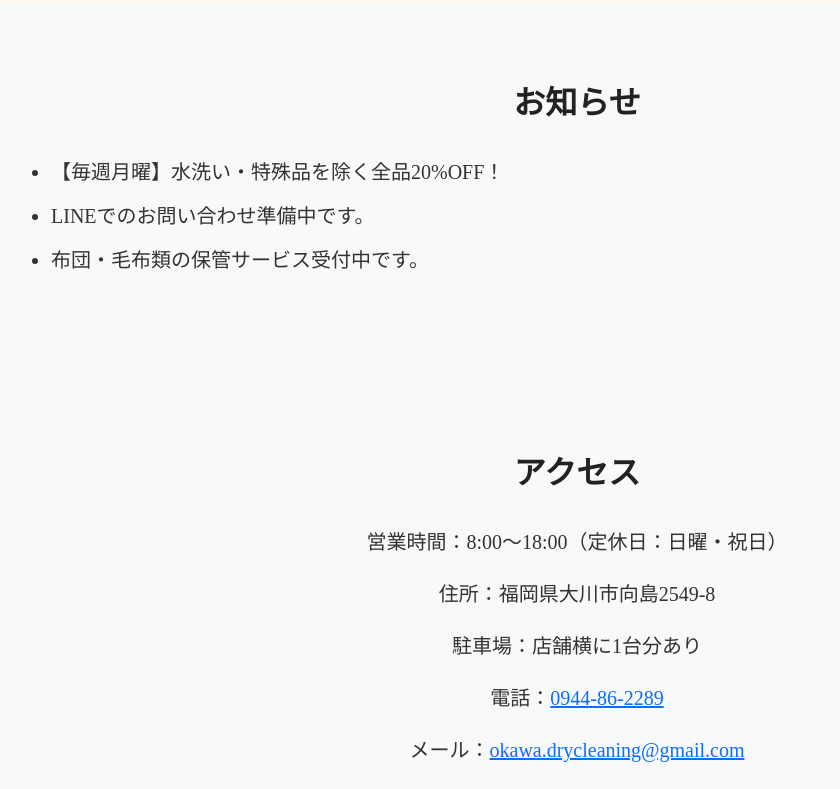
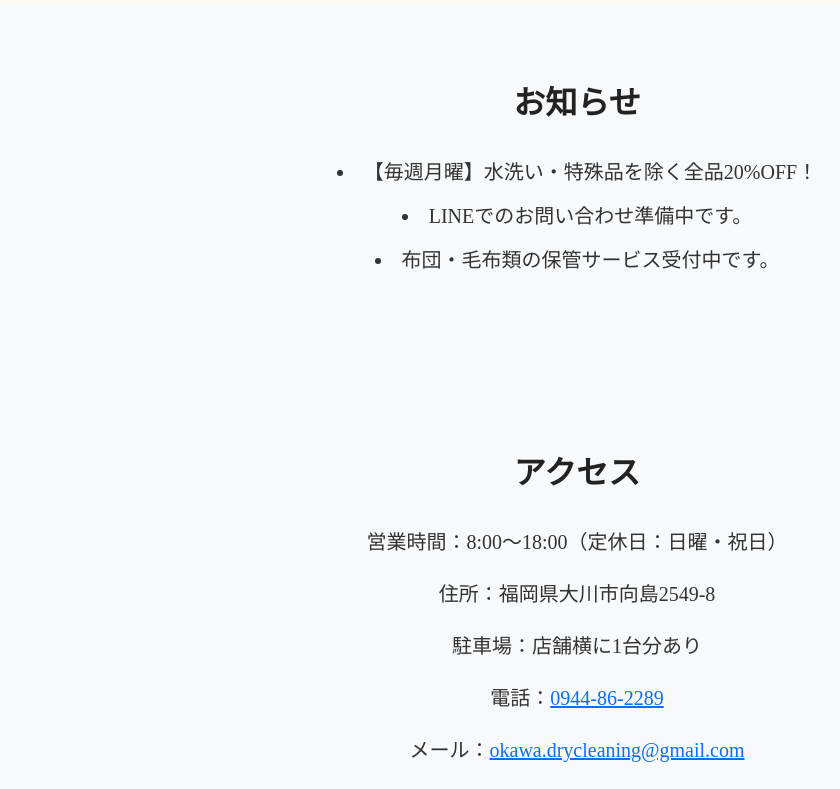
Before and after one commit to sachikohara/hakuyosha-cleaning, a plain HTML site: page index.html in a window 1280 px wide. Shown: the part 4228-5017 px from the top of the page, without its empty margins (63-903 px from the left). Drawn offline with nearby package versions, Linux system fonts and the light colour scheme.

Commit message:
Update style.css

```diff
--- a/css/style.css
+++ b/css/style.css
@@ -200,3 +200,9 @@ body {
     padding-right: 1rem;
   }
 }
+
+#news ul {
+  text-align: center;
+  list-style-position: inside;
+  padding-left: 0;
+}
```
